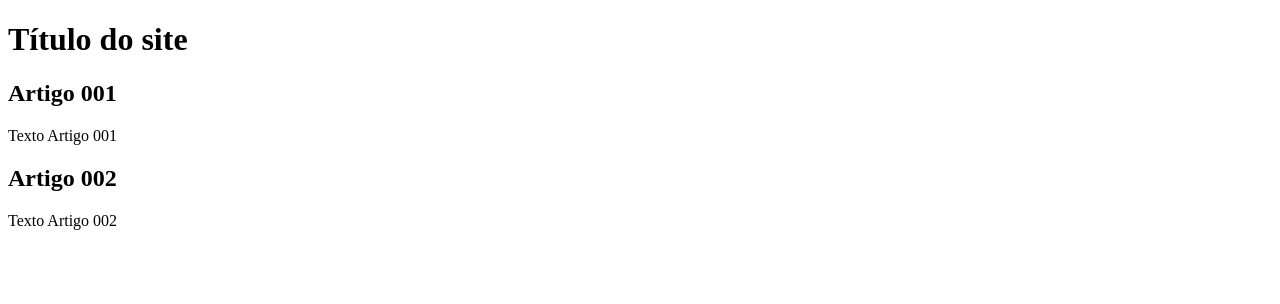
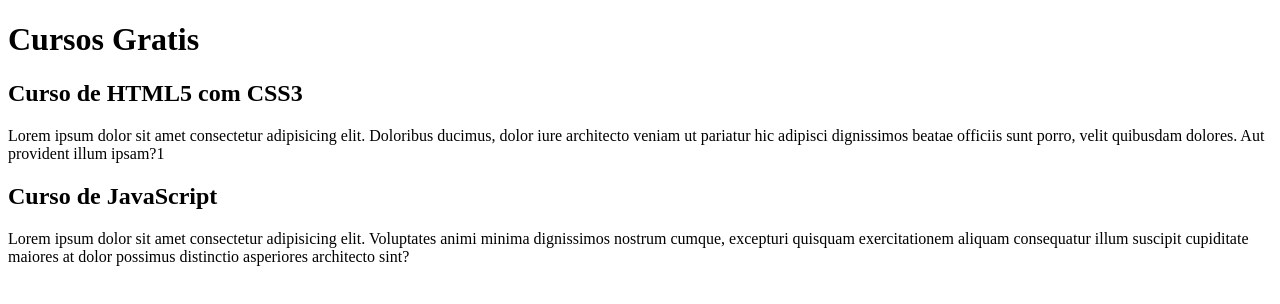
Before and after one commit to santhiagoepic/Projeto-site2, a plain HTML site: page Index.html in a window 1280 px wide. Drawn offline with Linux system fonts and the light colour scheme.

Commit message:
Comecei a escrever o conteudo

```diff
--- a/Index.html
+++ b/Index.html
@@ -10,15 +10,15 @@
 <body>
     <main>
         <header>
-            <h1>Título do site</h1>
+            <h1>Cursos Gratis</h1>
         </header>
         <article>
-            <h2>Artigo 001</h2>
-            <p>Texto Artigo 001</p>
+            <h2>Curso de HTML5 com CSS3</h2>
+            <p>Lorem ipsum dolor sit amet consectetur adipisicing elit. Doloribus ducimus, dolor iure architecto veniam ut pariatur hic adipisci dignissimos beatae officiis sunt porro, velit quibusdam dolores. Aut provident illum ipsam?1</p>
         </article>
         <article>
-            <h2>Artigo 002</h2>
-            <p>Texto Artigo 002</p>
+            <h2>Curso de JavaScript</h2>
+            <p>Lorem ipsum dolor sit amet consectetur adipisicing elit. Voluptates animi minima dignissimos nostrum cumque, excepturi quisquam exercitationem aliquam consequatur illum suscipit cupiditate maiores at dolor possimus distinctio asperiores architecto sint?</p>
         </article>
     </main>
 </body>
```
